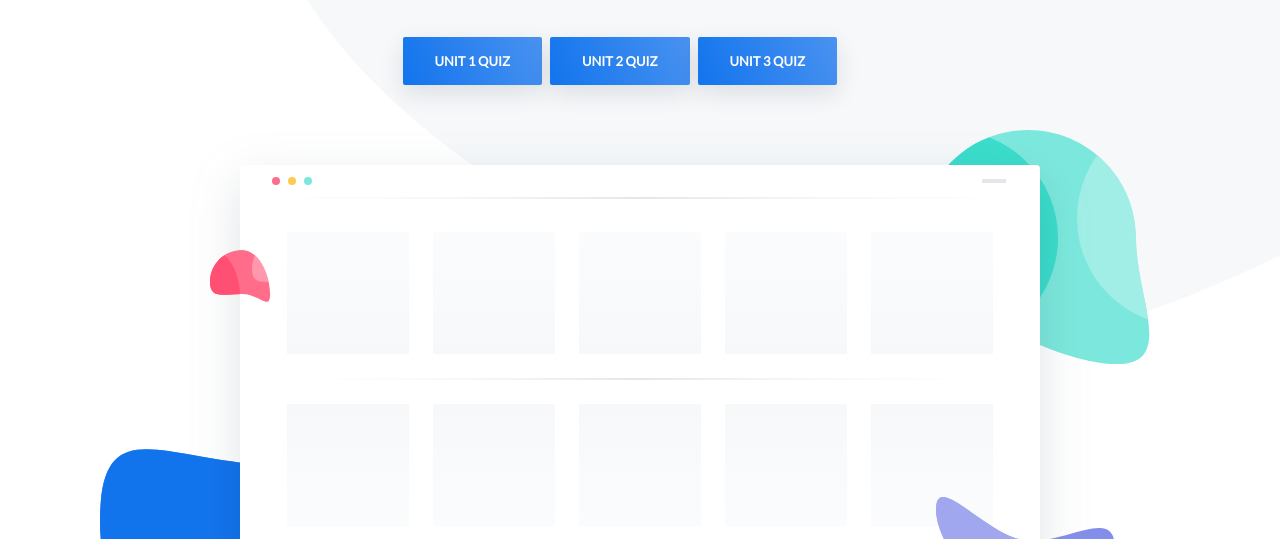
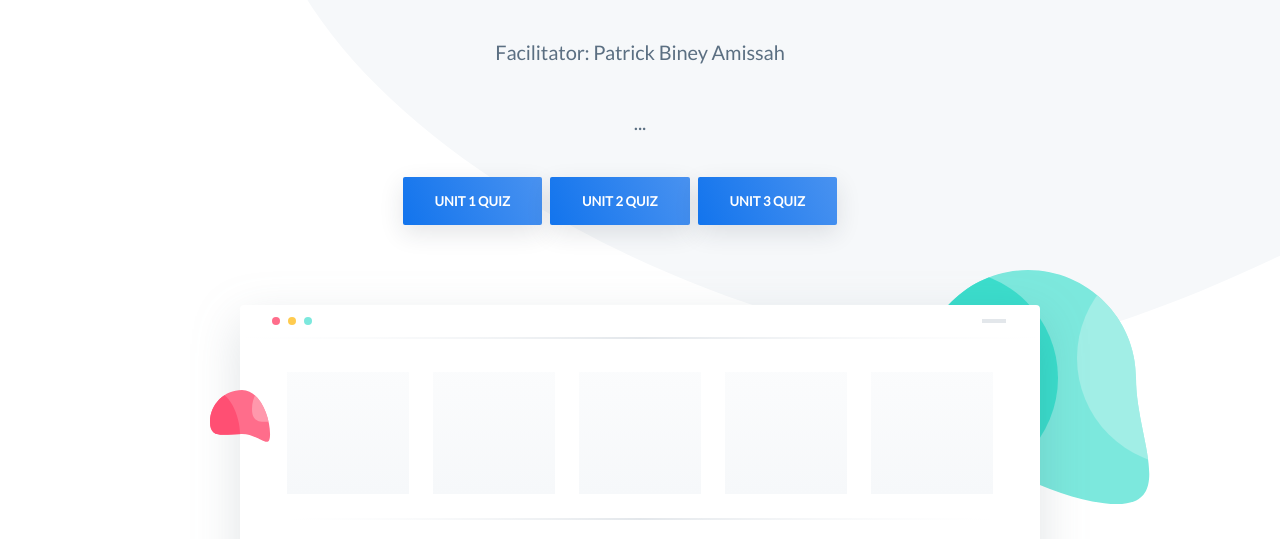
Before and after one commit to pbineys/tEBS, a plain HTML site: page index.html in a window 1280 px wide. Shown: the part 261-800 px from the top of the page. Drawn offline with nearby package versions, Linux system fonts and the light colour scheme.

Commit message:
Update index.html

```diff
--- a/index.html
+++ b/index.html
@@ -56,6 +56,8 @@
                     <div class="hero-inner">
                         <h1 class="hero-title h2-mobile mt-0 is-revealing">EBS 168 - Learning Theories</h1>
                         <p class="hero-paragraph is-revealing">Welcome to the EBS 168 Class page.</p>
+                        <p class="hero-paragraph is-revealing">Facilitator: <br\> Patrick Biney Amissah</p>
+                        <p class="hero-paragraph is-revealing">...</p>
                         <div class="hero-form newsletter-form field field-grouped is-revealing">
                             <!-- <div class="control control-expanded">
                                 <input class="input" type="email" name="email" placeholder="Your best email&hellip;">
```
